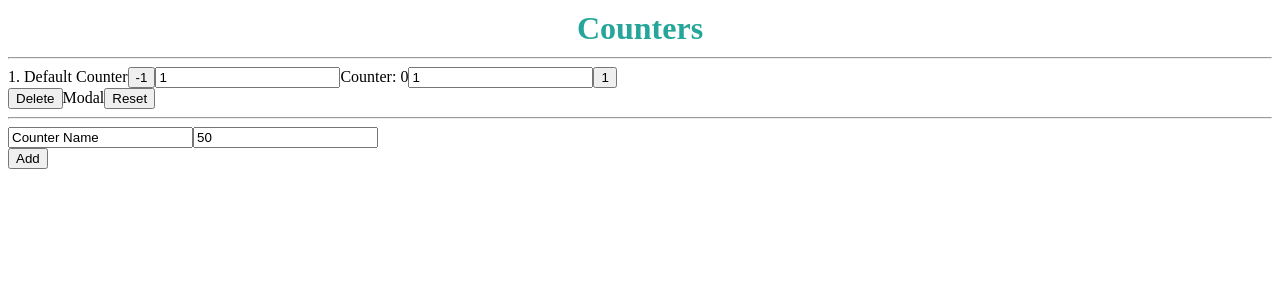
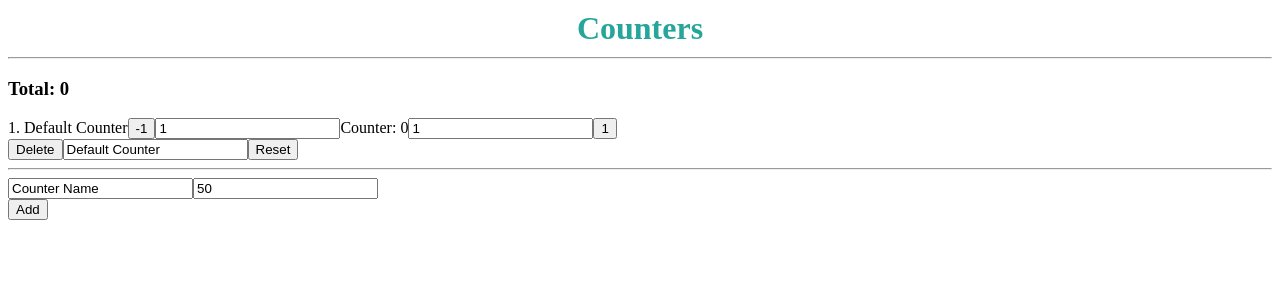
Before and after one commit to likejean/homework-5, a React (Create React App) app: page / in a window 1280 px wide. Shown: the top 300 px of the page. Built offline with nearby package versions, Linux system fonts and the light colour scheme.

Commit message:
Added Total Counter

```diff
--- a/src/components/MainCounterWrapper.js
+++ b/src/components/MainCounterWrapper.js
@@ -2,7 +2,7 @@ import React, {useState} from 'react';
 import CounterAddForm from './forms';
 import CounterComponent from "./counters";
 
-export default ({name}) => {
+export default ({ name }) => {
     const [counterList, setCounterList] = useState([
         {
             id: 1,
@@ -12,7 +12,8 @@ export default ({name}) => {
     ]);
     const [newCounter, setNewCounter] = useState({name: 'Counter Name', value: 50});
 
-    const handleCounterInfoChange = e => setNewCounter({...newCounter, [e.target.name]: e.target.value});
+
+    const handleCounterInfoChange = e => setNewCounter({...newCounter, [e.target.name]: +e.target.value});
     const handleCounterAddClick = () => setCounterList([
         ...counterList,
         {
@@ -22,34 +23,49 @@ export default ({name}) => {
         }]
     );
 
+    const handleCounterValueUpdate = (id, count) => setCounterList([...counterList].map(counter =>
+            counter.id === id ? { ...counter, value: count } : counter
+        ));
+
     const handleCounterDeleteClick = e => {
         setCounterList([...counterList].filter(item => item.id !== +e.target.id));
         counterList.forEach((item, id) => {
             item.id <= +e.target.id ? item.id = id + 1 : item.id = id;
         });
-    }
+    };
 
+    //Event & State PROPS
     const handleEventProps = {
         addClick: handleCounterAddClick,
         inputChange: handleCounterInfoChange,
+        deleteClick: handleCounterDeleteClick,
+        updateClick: handleCounterValueUpdate,
+
+    };
+    const handleStateProps = {
+        id: newCounter.id,
         name: newCounter.name,
-        value: newCounter.value
-    }
+        value: newCounter.value,
+    };
+
+    //Counter JSX
     return (
         <div>
             <h1 className="header">{name}</h1>
             <hr></hr>
+            <h3>Total: {counterList.reduce((accumulator, counter) => accumulator + +counter.value, 0)}</h3>
             {counterList.map((counter, idx) =>
                 <CounterComponent
                     key={idx}
-                    deleteClick={handleCounterDeleteClick}
-                    index={counter.id}
-                    counterName={counter.name}
-                    value={counter.value}/>
-            )
+                    deleteClick={handleEventProps.deleteClick}
+                    updateClick={handleEventProps.updateClick}
+                    id={counter.id}
+                    name={counter.name}
+                    value={counter.value}
+                />)
             }
             <hr></hr>
-            <CounterAddForm {...handleEventProps}/>
+            <CounterAddForm {...handleEventProps} {...handleStateProps} />
         </div>
     );
 }
--- a/src/components/counters/index.js
+++ b/src/components/counters/index.js
@@ -9,8 +9,7 @@ import DeleteCounterButton from "./menu/DeleteCounterButton";
 import EditCounterNameInput from "./menu/EditCounterNameInput";
 import ResetCounterButton from "./menu/ResetCounterButton";
 
-export default ({ index, counterName, value, deleteClick }) => {
-
+export default ({ id, name, value, deleteClick, updateClick }) => {
     const [ rangeLimits, setRangeLimits ] = useState({
         lower : 1,
         upper : 1,
@@ -24,6 +23,7 @@ export default ({ index, counterName, value, deleteClick }) => {
         }
     });
     const [count, setCount] = useState(value);
+    const [counterName, setCounterName] = useState(name);
 
     const handleRangeChange = e => {
         const { name, value } = e.target;
@@ -35,13 +35,17 @@ export default ({ index, counterName, value, deleteClick }) => {
         Validation (name, value, fieldStatus, tempUpper, tempLower, errors);
     }
 
-    const handleButtonClick = e => setCount(count + +e.target.getAttribute('step'));
+    const handleButtonClick = e => {
+        setCount(count + +e.target.getAttribute('step'));
+        updateClick(id, count + +e.target.getAttribute('step'));
+    }
     const handleResetClick = e => setCount(0);
+    const handleEditNameChange = e => setCounterName(e.target.value);
 
     return (
         <div>
             <div>
-                {`${index}. `}{counterName}
+                {`${id}. `}{counterName}
                 {rangeLimits.lower && rangeLimits.upper && _.range(rangeLimits.lower, rangeLimits.upper + 1, 1).map((item, idx) => <CounterStepButton key={idx} handleButtonClick={handleButtonClick} sign={-1} item={item}/>)}
                 <CounterRangeInput limit={rangeLimits.lower} mode={rangeLimits.fieldStatus.lower} name="lower" handleRangeChange={handleRangeChange}/>
                 <DisplayCount count={count}/>
@@ -54,8 +58,8 @@ export default ({ index, counterName, value, deleteClick }) => {
 
             </div>
             <div>
-                <DeleteCounterButton index={index} deleteClick={deleteClick}/>
-                <EditCounterNameInput/>
+                <DeleteCounterButton index={id} deleteClick={deleteClick}/>
+                <EditCounterNameInput handleEditNameChange={handleEditNameChange} counterName={counterName}/>
                 <ResetCounterButton handleResetClick={handleResetClick}/>
             </div>
         </div>
--- a/src/components/counters/menu/EditCounterNameInput.js
+++ b/src/components/counters/menu/EditCounterNameInput.js
@@ -1,8 +1,14 @@
 import React from "react";
 
-export default ({ limit, mode, name, handleRangeChange }) => {
+export default ({ counterName, handleEditNameChange }) => {
 
     return (
-        <span>Modal</span>
+        <input
+            data-testid="limit-input"
+            type="text"
+            name="edit"
+            value={ counterName }
+            onChange={ handleEditNameChange }
+        />
     );
 }
--- a/src/components/forms/NewCounterNameInput.js
+++ b/src/components/forms/NewCounterNameInput.js
@@ -10,7 +10,6 @@ export default ({ inputChange, name, value }) => {
                 name="name"
                 value={ name }
                 onChange={ inputChange }
-                // disabled = { mode }
             />
 
             <input
@@ -19,7 +18,6 @@ export default ({ inputChange, name, value }) => {
                 name="value"
                 value={ value }
                 onChange={ inputChange }
-                // disabled = { mode }
             />
         </div>
     );
--- a/src/components/forms/index.js
+++ b/src/components/forms/index.js
@@ -3,7 +3,6 @@ import NewCounterAddButton from "./NewCounterAddButton";
 import NewCounterNameInput from "./NewCounterNameInput";
 
 export default ({ addClick, inputChange, name, value }) => {
-
     return (
         <div>
             <NewCounterNameInput inputChange={inputChange} name={name} value={value}/>
```
